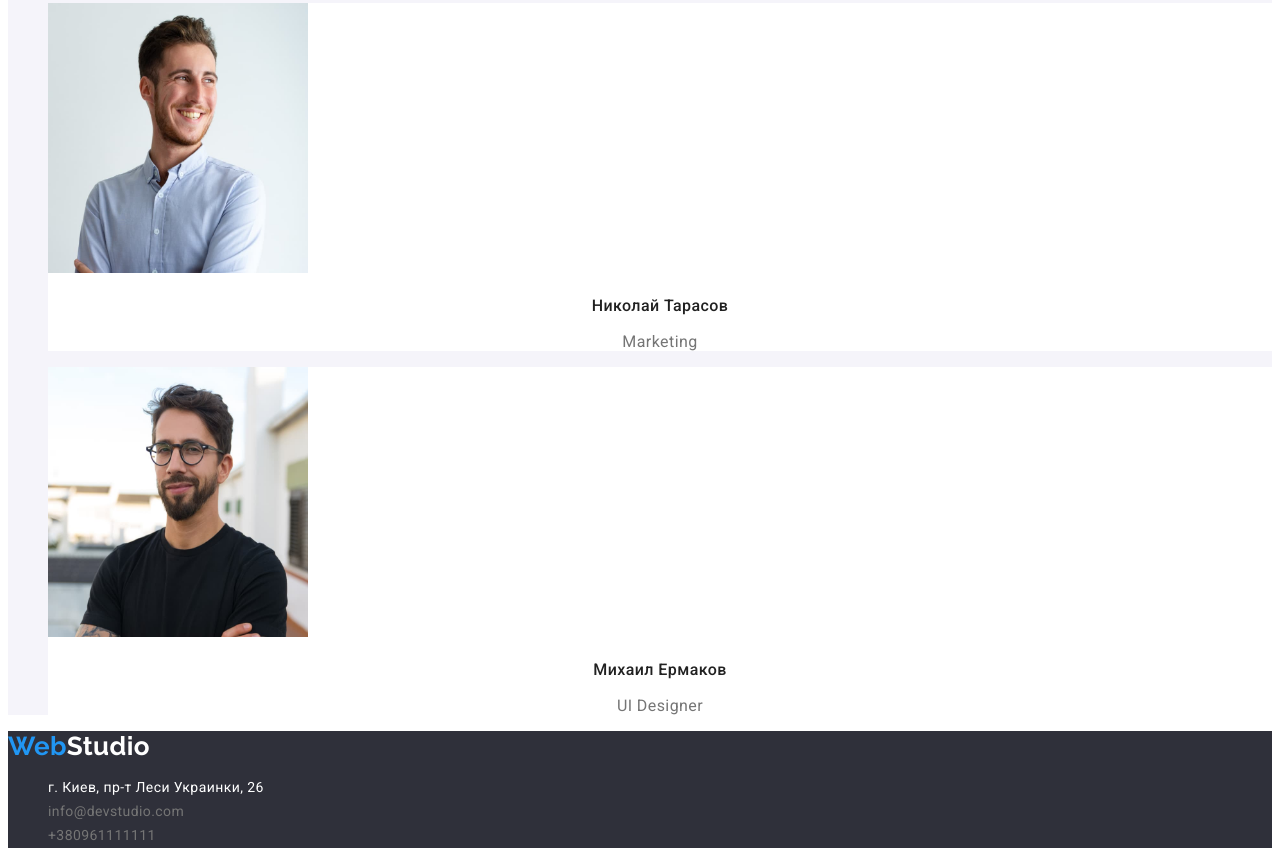
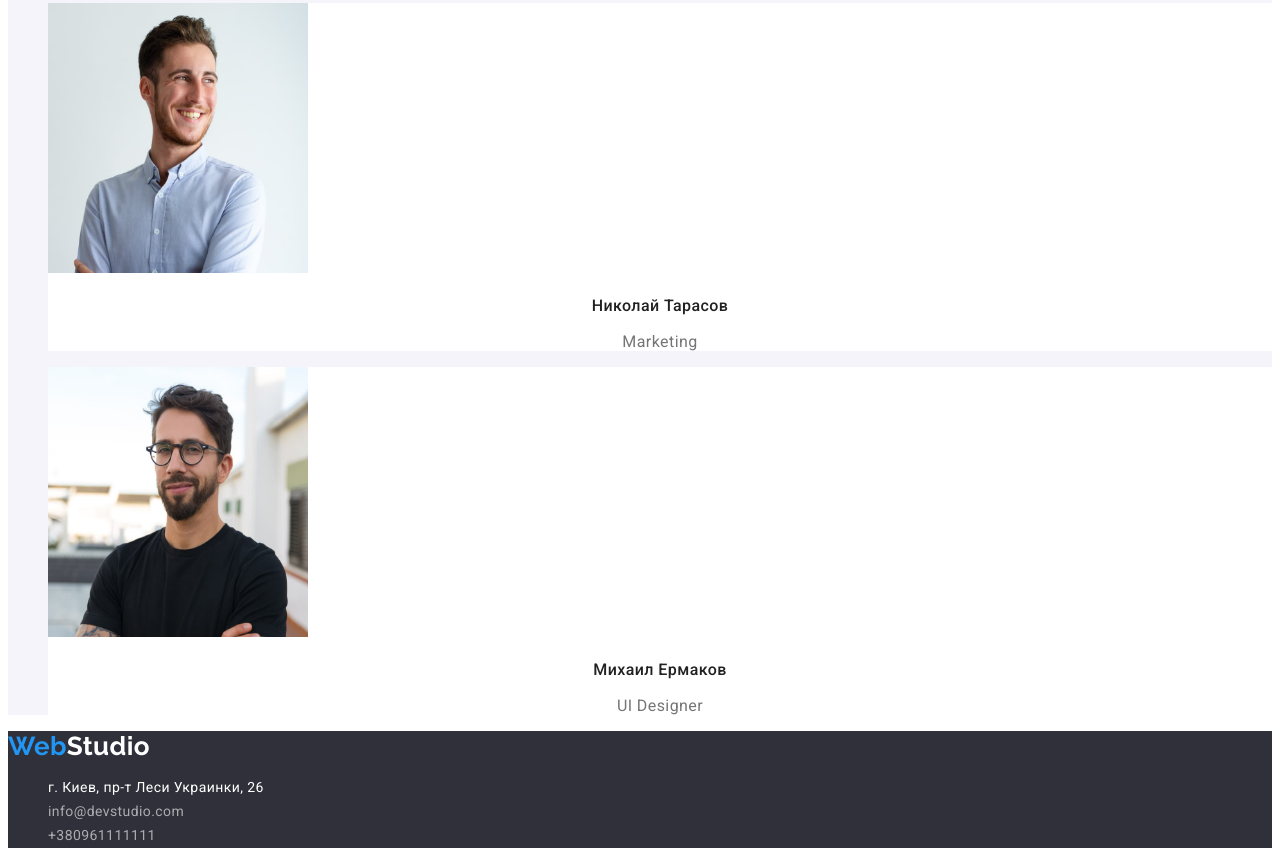
Before and after one commit to JuliaSuchomlyn/goit-markup-hw-02, a plain HTML site: page index.html in a window 1280 px wide. Shown: the part 2439-3301 px from the top of the page. Drawn offline with Linux system fonts and the light colour scheme.

Commit message:
color-contacts-footer

```diff
--- a/css/styles.css
+++ b/css/styles.css
@@ -12,7 +12,7 @@
   --primary-white-color: #ffffff;
   --secondary-bg-color: #f5f4fa;
   --footer-bg-color: #2f303a;
-  --footer-contact-color: rgba(255, 255, 255, 0, 6);
+  --footer-contact-color: rgba(255, 255, 255, 0.6);
   --secondary-accent-color: #188ce8;
   --primary-font-famyly: Roboto, sans-serif;
   --secondary-font-family: Raleway, sans-serif;
```
